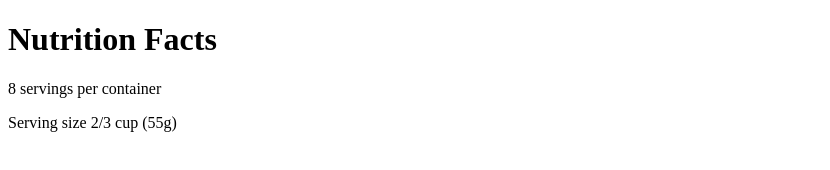
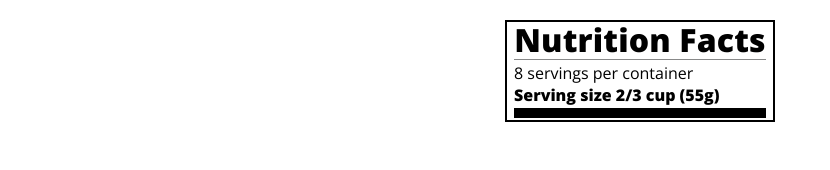
Before and after one commit to SylwesterPudelski92/NutritionTable, a plain HTML site: page index.html in a window 1280 px wide. Shown: the whole page, without its empty margins (0-830 px from the left). Drawn offline with nearby package versions, Linux system fonts and the light colour scheme.

Commit message:
css moves

```diff
--- a/index.html
+++ b/index.html
@@ -8,6 +8,7 @@
         <link rel="stylesheet" href="https://fonts.googleapis.com/css?family=Open+Sans:400,700,800" >
     </head>
     <body>
+        <div class="label">
         <header>
             <h1 class="bold">Nutrition Facts</h1>
             <div class="divider"></div>
@@ -16,5 +17,6 @@
         </header>
         <div class="divider large"></div>
         <div class="calories-info"></div>
+        </div>
     </body>
 </html>
--- a/styles.css
+++ b/styles.css
@@ -5,3 +5,44 @@
 html{
     font-size: 16px;
 }
+
+body{
+    font-family:'Open Sans', sans-serif;
+}
+
+.label{
+    border: 2px solid #000;
+    width: 270px;
+    margin: 20px auto;
+    padding: 0 7px;
+}
+
+header h1{
+    text-align: center;
+    margin: -4px 0;
+    letter-spacing: .15px;
+}
+
+p{
+    margin: 0;
+    display: flex;
+    justify-content: space-between;
+}
+
+.divider{
+    border-bottom: 1px solid #888989;
+    margin: 2px 0;
+}
+
+.bold{
+    font-weight: 800;
+}
+
+.large{
+    height: 10px;
+}
+
+.large, .medium {
+    background-color: #000;
+    border: 0;
+}
```
